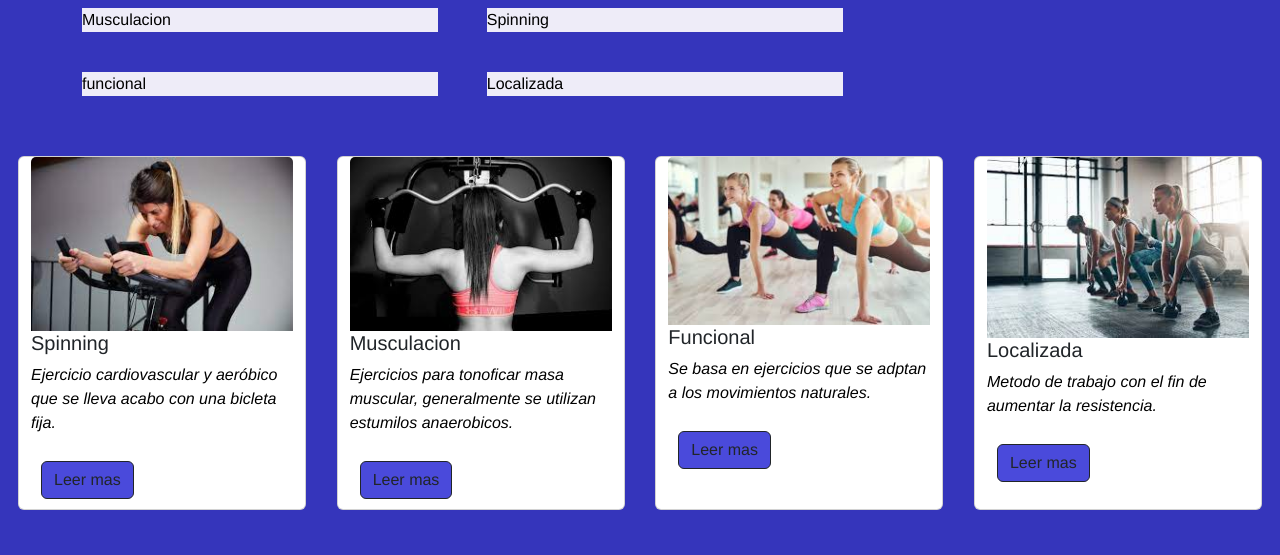
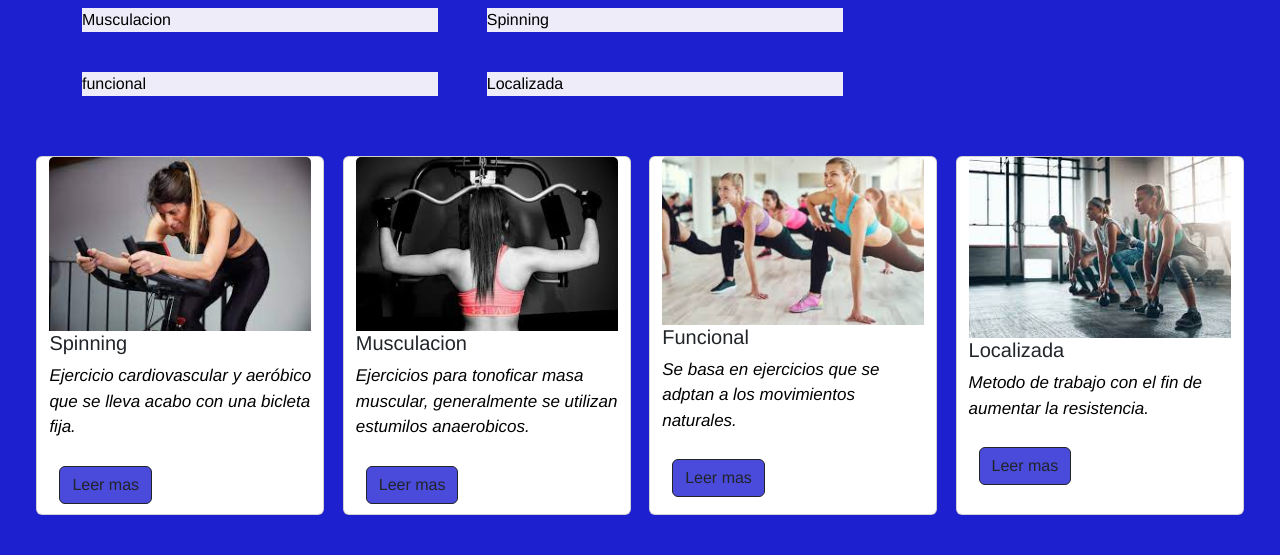
Before and after one commit to tablada84/sweatgym, a website: page paginas/galeria.html in a window 1280 px wide. Shown: the part 244-799 px from the top of the page. Drawn offline with nearby package versions, Linux system fonts and the light colour scheme.

Commit message:
se establecieron arreglos

```diff
--- a/paginas/galeria.html
+++ b/paginas/galeria.html
@@ -49,7 +49,6 @@
             </div>
         </nav>
     </header>
-    <div>
 
     <main class="house-flex">
 
@@ -68,7 +67,7 @@
     </main>
     <section class="contenedor-fluid mb-5">
         <h3 class="text-center h3 mt-4 mb-4"></h3>
-            <div class="row justify-content-between">
+        <div class="row justify-content-evenly">
             <div class="card" style="width: 18rem;">
                 <img src="../multimedia/picture 3.jpg" class="card-img-top" alt="SWEATGYM">
                 <div class="seccion-tarjeta">
--- a/scss/main.scss
+++ b/scss/main.scss
@@ -55,6 +55,7 @@ li {
 p {
   font-style: italic;
   color: rgb(0, 0, 0);
+  font-size: 17px;
 }
 
 /* CAMBIA LA MEDIDA DEL REM. 1 REM = 10PX */
@@ -65,7 +66,7 @@ html {
 /* INDEX */
 
 body {
-  background-color: rgb(53, 53, 187);
+  background-color: rgb(29, 32, 206);
   font-family: "Franklin Gothic Medium", "Arial Narrow", Arial, sans-serif;
   background-position: right center;
   background-repeat: no-repeat;
```
Also changed, not shown: paginas/imagenes.html (+1 -1 lines), css/main.css. Lines whose indentation alone changed are shown as unchanged.
